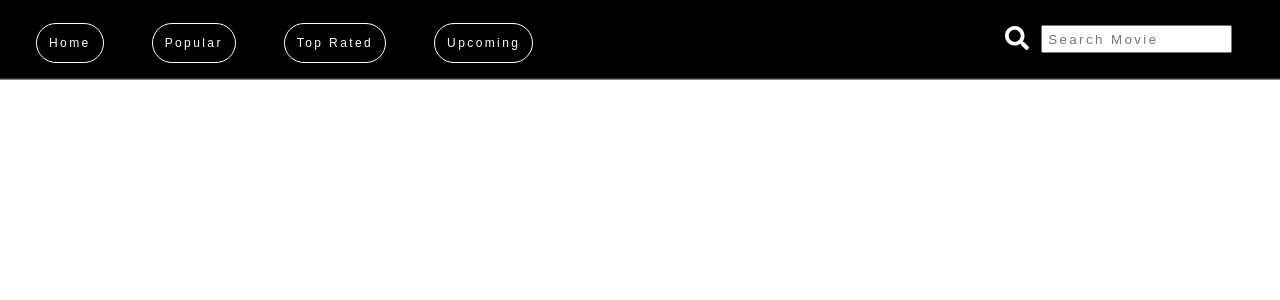
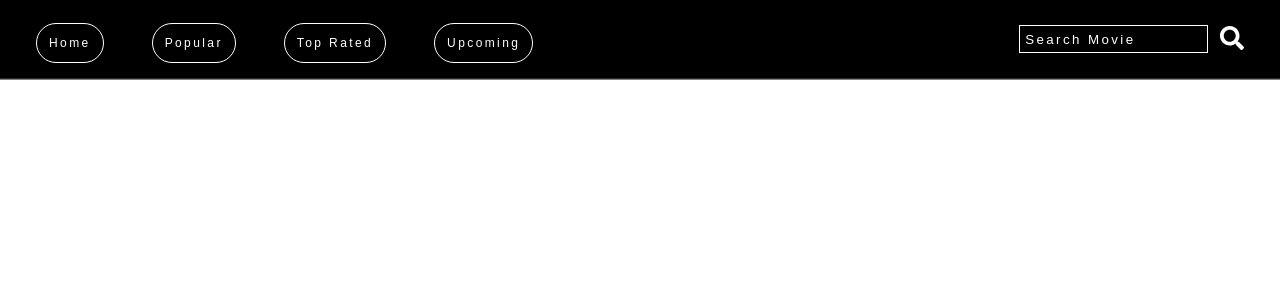
Before and after one commit to kriszzy01/Movie-App, a React (Create React App) app: page / in a window 1280 px wide. Shown: the top 300 px of the page. Built offline with nearby package versions, Linux system fonts and the light colour scheme.

Commit message:
Fixed search bar responsiveness

```diff
--- a/src/features/header/Header.css
+++ b/src/features/header/Header.css
@@ -9,11 +9,6 @@ header {
     position: fixed;
     width: 100vw;
     z-index: 10;
-}
-
-header input {
-    margin: 0 0.5rem 0 0.5rem;
-    padding: 0.2rem;
 }
 
 nav {
@@ -49,14 +44,30 @@ nav a {
 }
 
 .hideSearchInput {
-    transform: translate(8.8rem, 0);
+    transform: translate(100vw, 0);
 }
 
 .searchBtn {
     display: grid;
-    grid-template-columns: 1rem 1fr;
+    grid-template-columns: repeat(2, auto);
     margin-left: auto;
-    transition: 0.3s;
+}
+
+header input {
+    margin: 0 0.5rem 0 0.5rem;
+    padding: 0.2rem;
+    transition: 0.1s;
+    background-color: transparent;
+    color: white;
+    border: 1px groove white;
+}
+
+::placeholder {
+    color: white;
+}
+
+::-webkit-input-placeholder {
+    color: white;
 }
 
 .searchBtn a {
--- a/src/features/header/Header.js
+++ b/src/features/header/Header.js
@@ -75,17 +75,17 @@ export const Header = () => {
                 <ul>{navMenu}</ul>
             </nav>
 
-            <section className={showSearchInput ? "searchBtn showSearchInput" : "searchBtn hideSearchInput"}>
-                <p onClick={searchMovie} >
-                    {searchInput === "" ? searchIcon: <NavLink to="/Search Results">{searchIcon}</NavLink>}
-                </p>
-
+            <section className= "searchBtn">
                 <input
                     type="text"
                     value={searchInput}
                     onChange={handleSearchInput}
                     placeholder="Search Movie"
+                    className={showSearchInput ? "showSearchInput" : "hideSearchInput"}
                 />
+                <p onClick={searchMovie} >
+                    {searchInput === "" ? searchIcon: <NavLink to="/Search Results">{searchIcon}</NavLink>}
+                </p>
             </section>
 
         </header>
--- a/src/features/pages/home/Home.js
+++ b/src/features/pages/home/Home.js
@@ -58,7 +58,7 @@ export const Home = () => {
 
     return (
         <main>
-            {popularStatus !== "succeded" && topRatedStatus !== "succeded" && upComingStatus !== "succeded" && <LoadingIndicator/>}
+            {upComingStatus !== "succeded" && <LoadingIndicator/>}
             {popularStatus === "succeded" && topRatedStatus === "succeded" && upComingStatus === "succeded" && showMovieDetail && <MovieDetails MovieId={MovieId} />}
 
             {popularStatus === "succeded" && topRatedStatus === "succeded" && upComingStatus === "succeded" && !showMovieDetail &&
--- a/src/features/slices/popularSlice.js
+++ b/src/features/slices/popularSlice.js
@@ -31,13 +31,17 @@ const popularSlice = createSlice({
     reducers: {
         nextPage: {
             reducer(state) {
-                state.currentPage++;
+                if (state.currentPage !== state.totalPages) {
+                    state.currentPage++;
+                }
                 state.status = "idle";
             }
         },
         prevPage: {
             reducer(state) {
-                state.currentPage--;
+                if (state.currentPage !== state.totalPages) {
+                    state.currentPage--;
+                }
                 state.status = "idle";
             }
         },
--- a/src/features/slices/searchSlice.js
+++ b/src/features/slices/searchSlice.js
@@ -30,13 +30,17 @@ const searchSlice = createSlice({
     reducers: {
         nextPage: {
             reducer(state) {
-                state.currentPage++;
+                if (state.currentPage !== state.totalPages) {
+                    state.currentPage++;
+                }
                 state.status = "idle";
             }
         },
         prevPage: {
             reducer(state) {
-                state.currentPage--;
+                if (state.currentPage !== state.totalPages) {
+                    state.currentPage--;
+                }
                 state.status = "idle";
             }
         },
--- a/src/features/slices/topRatedSlice.js
+++ b/src/features/slices/topRatedSlice.js
@@ -29,13 +29,17 @@ const topRatedSlice = createSlice({
     reducers: {
         nextPage: {
             reducer(state) {
-                state.currentPage++;
+                if (state.currentPage !== state.totalPages) {
+                    state.currentPage++;
+                }
                 state.status = "idle";
             }
         },
         prevPage: {
             reducer(state) {
-                state.currentPage--;
+                if (state.currentPage !== state.totalPages) {
+                    state.currentPage--;
+                }
                 state.status = "idle";
             }
         },
--- a/src/features/slices/upComingSlice.js
+++ b/src/features/slices/upComingSlice.js
@@ -31,13 +31,17 @@ const upComingSlice = createSlice({
     reducers: {
         nextPage: {
             reducer(state) {
-                state.currentPage++;
+                if (state.currentPage !== state.totalPages) {
+                    state.currentPage++;
+                }
                 state.status = "idle";
             }
         },
         prevPage: {
             reducer(state) {
-                state.currentPage--;
+                if (state.currentPage !== state.totalPages) {
+                    state.currentPage--;
+                }
                 state.status = "idle";
             }
         },
```
